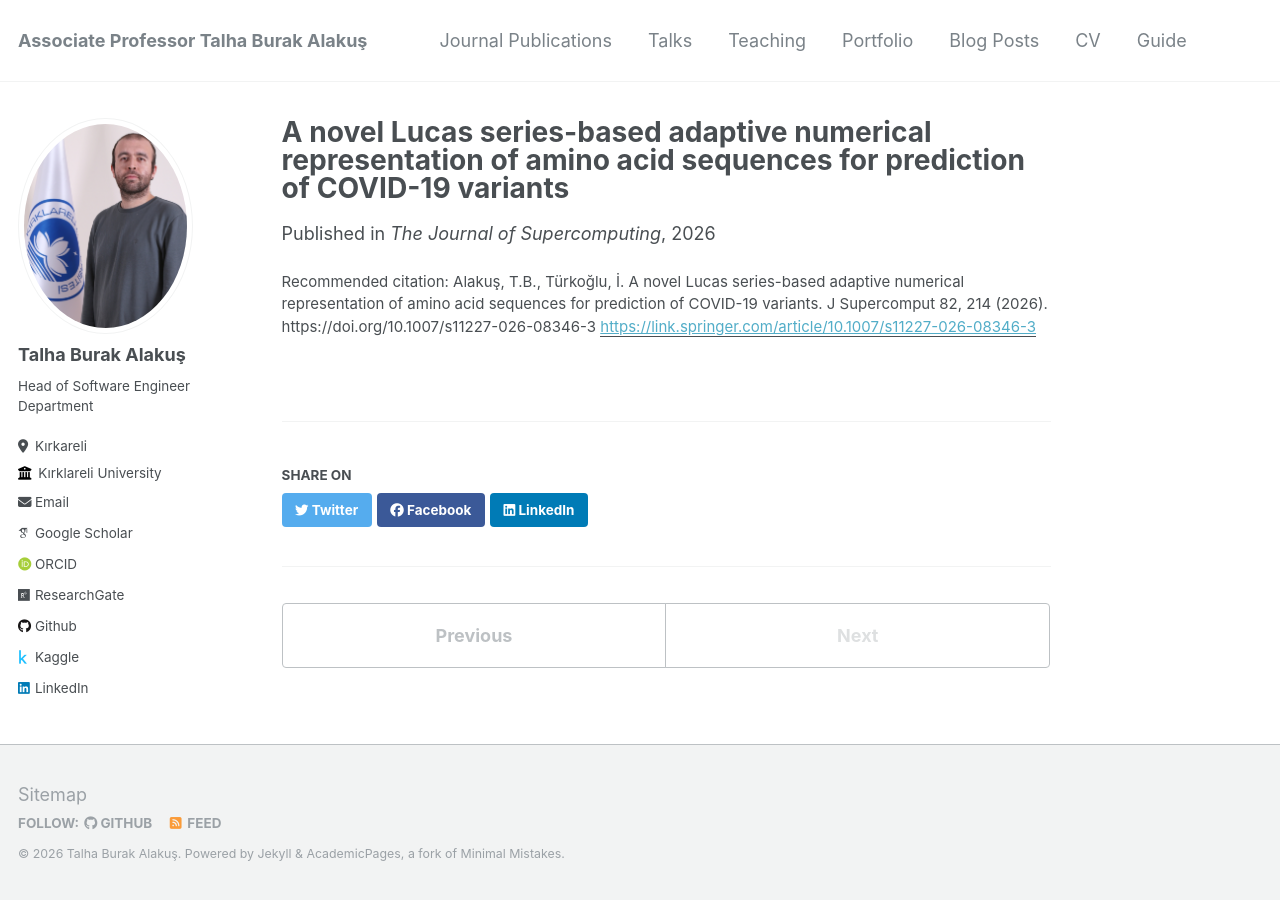
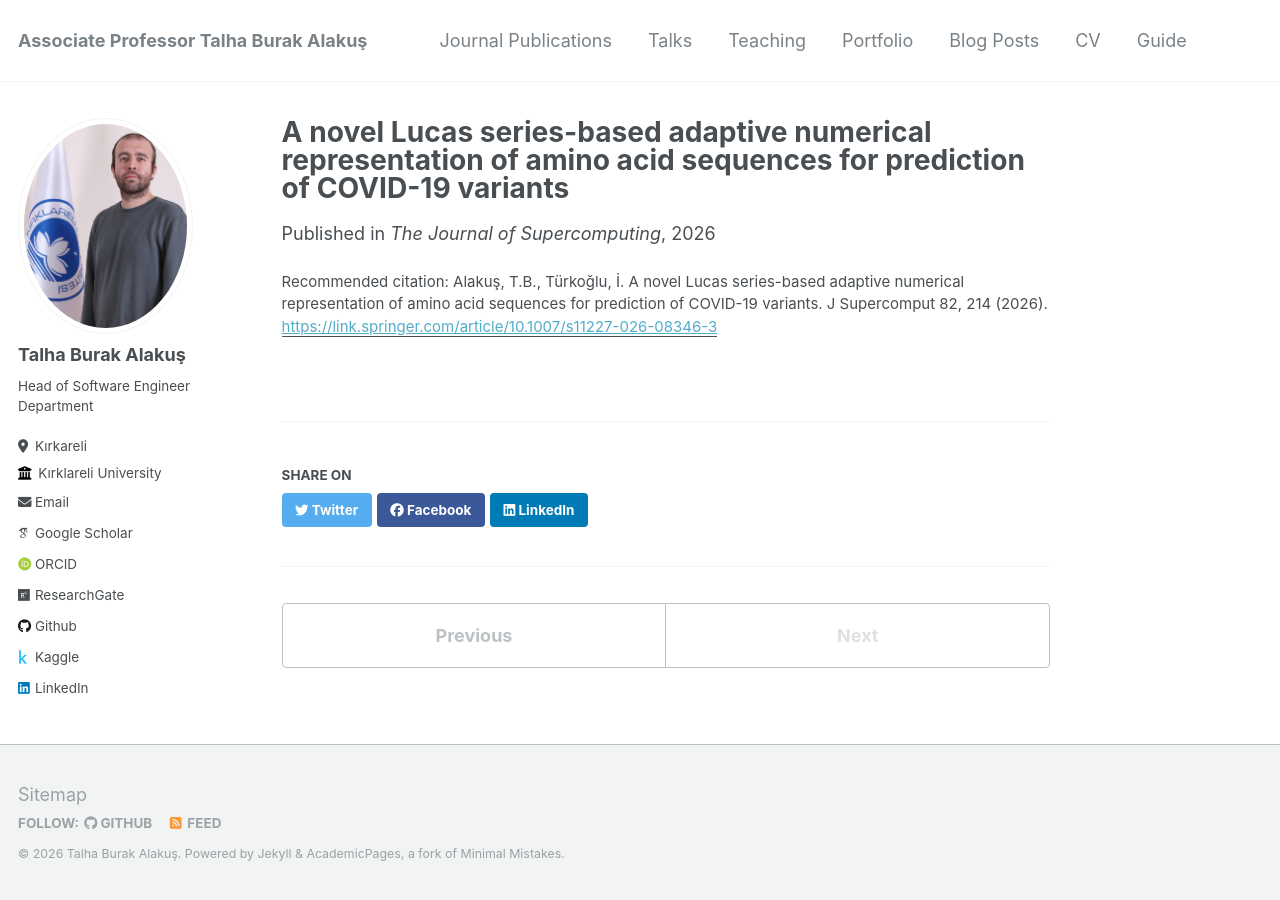
Before and after one commit to burakalakuss/talhaburakalakus.github.io, a Jekyll site: the page built from _publications/2024-02-17-paper-title-number-4.md, in a window 1280 px wide. Built offline with Jekyll 4.4.1, drawn with Linux system fonts in a browser that asks for light colours; some web fonts are replaced; part of the change alters nothing that is shown.

Commit message:
Update 2024-02-17-paper-title-number-4.md

```diff
--- a/_publications/2024-02-17-paper-title-number-4.md
+++ b/_publications/2024-02-17-paper-title-number-4.md
@@ -6,5 +6,5 @@ excerpt: 'This study presents a computational approach for predicting SARS-CoV-2
 date: 2026-03-03
 venue: 'The Journal of Supercomputing'
 paperurl: 'https://link.springer.com/article/10.1007/s11227-026-08346-3'
-citation: 'Alakuş, T.B., Türkoğlu, İ. A novel Lucas series-based adaptive numerical representation of amino acid sequences for prediction of COVID-19 variants. J Supercomput 82, 214 (2026). https://doi.org/10.1007/s11227-026-08346-3'
+citation: 'Alakuş, T.B., Türkoğlu, İ. A novel Lucas series-based adaptive numerical representation of amino acid sequences for prediction of COVID-19 variants. J Supercomput 82, 214 (2026).'
 ---
```
